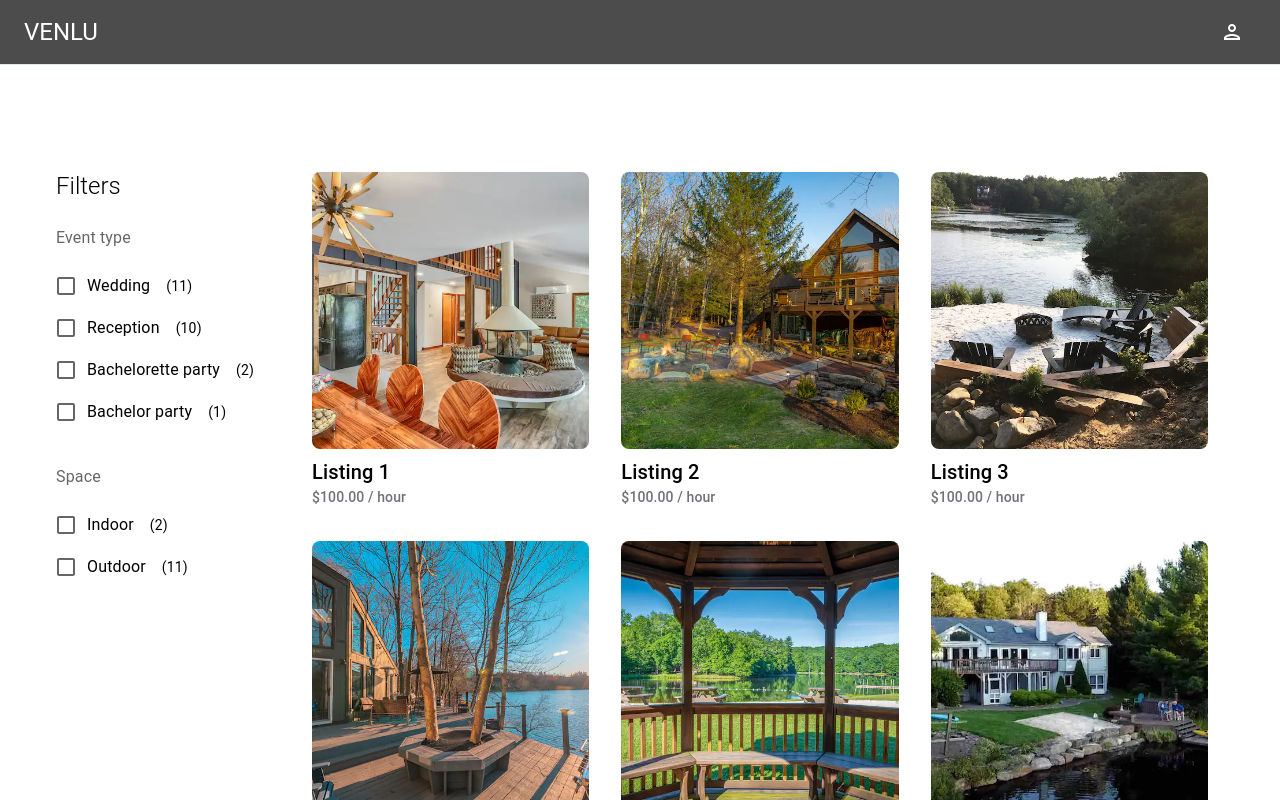
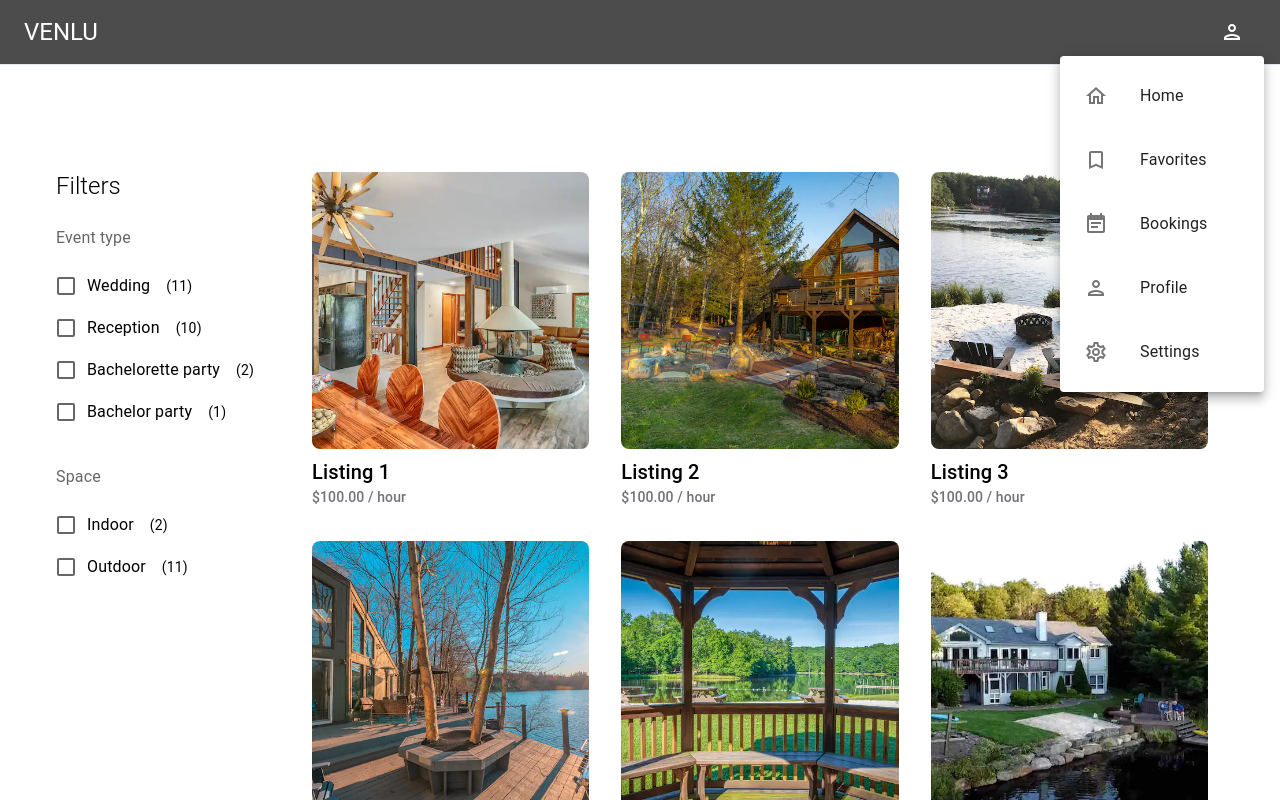
Before and after one commit to xenosavant/venlu-web, a React (Vite) app: page / in a window 1280 px wide. Both pictures are taken after a click on the button 1232 px from the left and 32 px from the top of the page. Shown: the top 800 px of the page. Built offline with nearby package versions, Linux system fonts and the light colour scheme; data requests are answered from the project's data file.

Commit message:
fix: menu bug

```diff
--- a/src/App.tsx
+++ b/src/App.tsx
@@ -15,7 +15,7 @@ import { Nav } from './components/Nav';
 import React from 'react';
 
 
-class App extends React.Component<{}, { mobileOpen: boolean, anchorEl: HTMLElement | null, filterOpen: boolean }> {
+class App extends React.Component<{}, { mobileOpen: boolean, open: boolean, anchorEl: HTMLElement | null, filterOpen: boolean }> {
 
   constructor(props: any) {
     super(props);
@@ -23,13 +23,12 @@ class App extends React.Component<{}, { mobileOpen: boolean, anchorEl: HTMLEleme
       mobileOpen: false,
       anchorEl: null,
       filterOpen: false,
+      open: false
     };
   }
 
-  open = false;
   menu = <></>;
   drawerWidth = 240;
-
   theme = createTheme({
     palette: {
       primary: {
@@ -52,15 +51,11 @@ class App extends React.Component<{}, { mobileOpen: boolean, anchorEl: HTMLEleme
   });
 
   handleMenuClick = (event: React.MouseEvent<HTMLButtonElement>) => {
-    this.setState({ anchorEl: event.currentTarget });
-  };
-
-  handleClose = () => {
-    this.setState({ anchorEl: null });
+    this.setState({ anchorEl: event.currentTarget, open: !this.state.open });
   };
 
   handleRoute = () => {
-    this.setState({ mobileOpen: !this.state.mobileOpen, anchorEl: null });
+    this.setState({ mobileOpen: !this.state.mobileOpen, open: false });
   }
 
   handleDrawerToggle = () => {
@@ -72,21 +67,7 @@ class App extends React.Component<{}, { mobileOpen: boolean, anchorEl: HTMLEleme
   };
 
   componentDidMount() {
-    this.open = Boolean(this.state.anchorEl);
-    this.menu = (
-      <Menu
-        className='p-0'
-        id="basic-menu"
-        anchorEl={this.state.anchorEl}
-        open={this.open}
-        onClose={this.handleClose}
-        MenuListProps={{
-          'aria-labelledby': 'basic-button',
-        }}
-      >
-        <Nav handleRoute={this.handleRoute} />
-      </Menu>
-    )
+    this.setState({ open: Boolean(this.state.anchorEl) });
   }
 
   render() {
@@ -117,7 +98,17 @@ class App extends React.Component<{}, { mobileOpen: boolean, anchorEl: HTMLEleme
                 </IconButton>
               </Container>
             </AppBar>
-            {this.menu}
+            <Menu
+              className='hidden sm:inline-flex p-0'
+              id="basic-menu"
+              anchorEl={this.state.anchorEl}
+              open={this.state.open}
+              MenuListProps={{
+                'aria-labelledby': 'basic-button',
+              }}
+            >
+              <Nav handleRoute={this.handleRoute} />
+            </Menu>
             <Box sx={{ margin: { sm: "0 16px" } }} className="margin-auto h-full mt-56">
               <Container sx={{ padding: '0', maxWidth: '2000px !important' }}>
                 <Box
--- a/src/pages/Home.tsx
+++ b/src/pages/Home.tsx
@@ -17,8 +17,6 @@ export function Home() {
             <Box sx={{
                 gridTemplateRows: 'auto',
                 gridTemplateColumns: {
-                    xs: {},
-                    sm: {},
                     md: "repeat(2, 1fr)",
                     lg: "repeat(3, 1fr)",
                     xl: "repeat(4, 1fr)",
--- a/src/pages/Listing.tsx
+++ b/src/pages/Listing.tsx
@@ -1,11 +1,15 @@
-import { Container } from "@mui/system";
+import { Box, Container } from "@mui/system";
+import { IListing } from "../data/interfaces/listing";
 
-export function Listing() {
+export function Listing(props: { listing: IListing }) {
+
 
     return (
         <>
             <Container maxWidth="lg">
-
+                <Box>
+                    <img />
+                </Box>
             </Container>
         </>
     )
```
